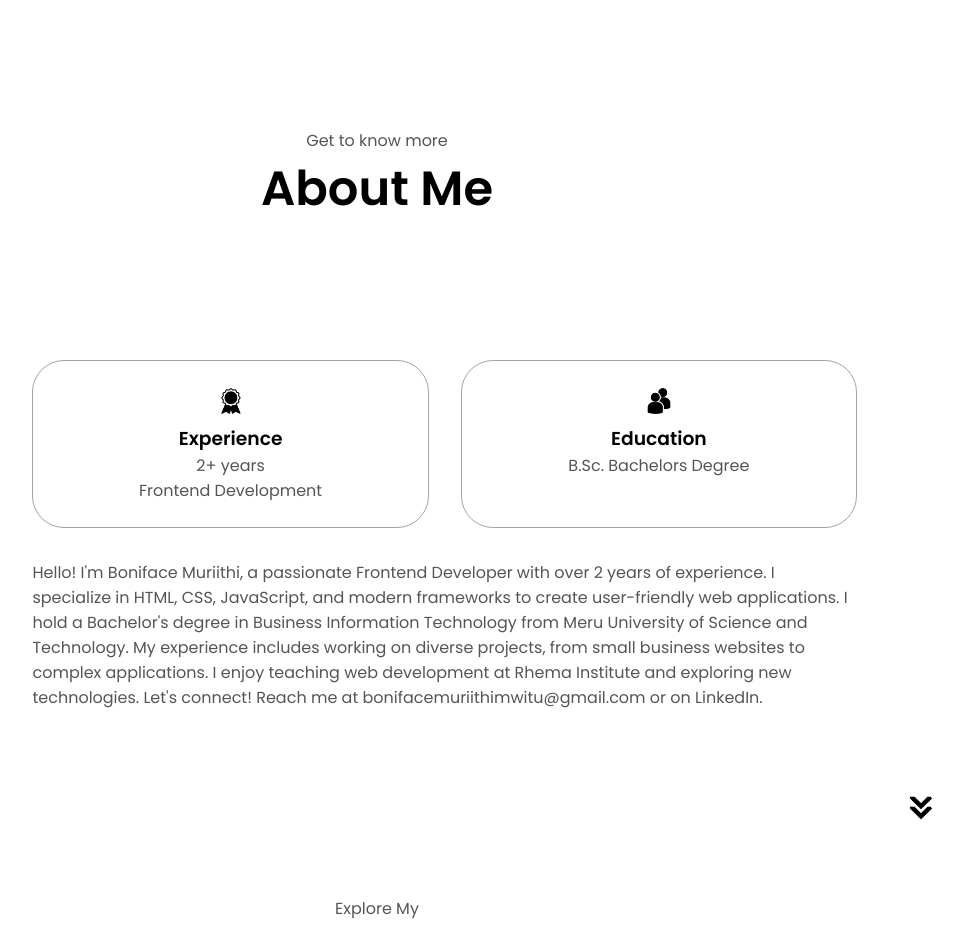
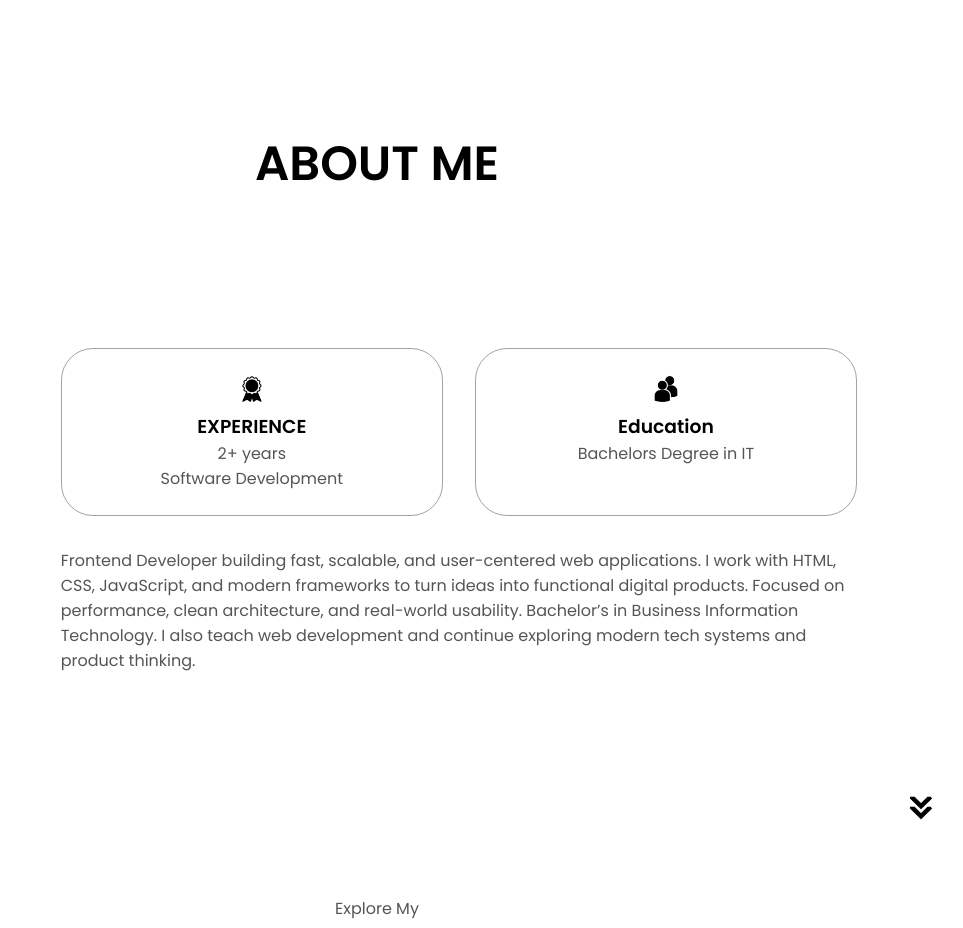
Before and after one commit to bonifacemuriithi/Portfolio-website, a plain HTML site: page index.html in a window 1280 px wide. Shown: the part 800-1728 px from the top of the page, without its empty margins (263-1226 px from the left). Drawn offline with Linux system fonts and the light colour scheme.

Commit message:
Changed text on about me

```diff
--- a/index.html
+++ b/index.html
@@ -58,27 +58,31 @@
         </section>
 
         <section id="about">
-            <p class="section__text__p1">Get to know more</p>
-            <h1 class="title">About Me</h1>
+            <p class="section__text__p1"></p>
+            <h1 class="title">ABOUT ME</h1>
             <div class="section-container">
                 <div class="section__pic-container"></div>
                 <div class="about-details-container">
                     <div class="about-containers">
                         <div class="details-container">
                             <img src="./assets/experience.png" alt="Experience icon" class="icon">
-                            <h3>Experience</h3>
-                            <p>2+ years <br>Frontend Development</p>
+                            <h3>EXPERIENCE</h3>
+                            <p>2+ years <br>Software Development</p>
                         </div>
                         <div class="details-container">
                             <img src="./assets/education.png" alt="Education icon" class="icon">
                             <h3>Education</h3>
-                            <p>B.Sc. Bachelors Degree</p>
+                            <p>Bachelors Degree in IT</p>
                         </div>
                     </div>
                     <div class="text-container">
                         <p>
-                            Hello! I'm Boniface Muriithi, a passionate Frontend Developer with over 2 years of experience. I specialize in HTML, CSS, JavaScript, and modern frameworks to create user-friendly web applications. I hold a Bachelor's degree in Business Information Technology from Meru University of Science and Technology. My experience includes working on diverse projects, from small business websites to complex applications. I enjoy teaching web development at Rhema Institute and exploring new technologies. Let's connect! Reach me at bonifacemuriithimwitu@gmail.com or on LinkedIn.
-                        </p>
+Frontend Developer building fast, scalable, and user-centered web applications.
+
+
+I work with HTML, CSS, JavaScript, and modern frameworks to turn ideas into functional digital products. Focused on performance, clean architecture, and real-world usability.
+
+Bachelor’s in Business Information Technology. I also teach web development and continue exploring modern tech systems and product thinking.                        </p>
                     </div>
                 </div>
             </div>
```
